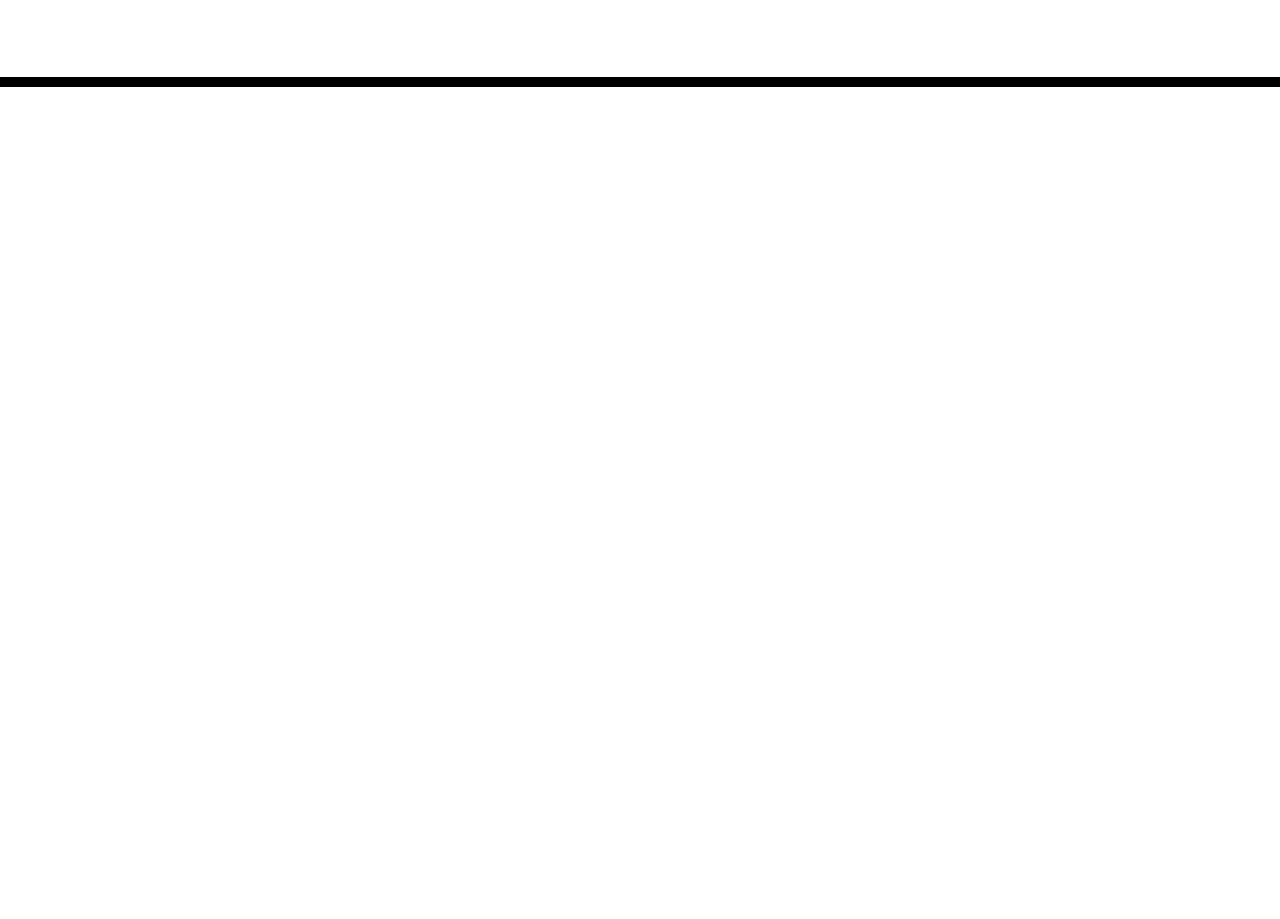
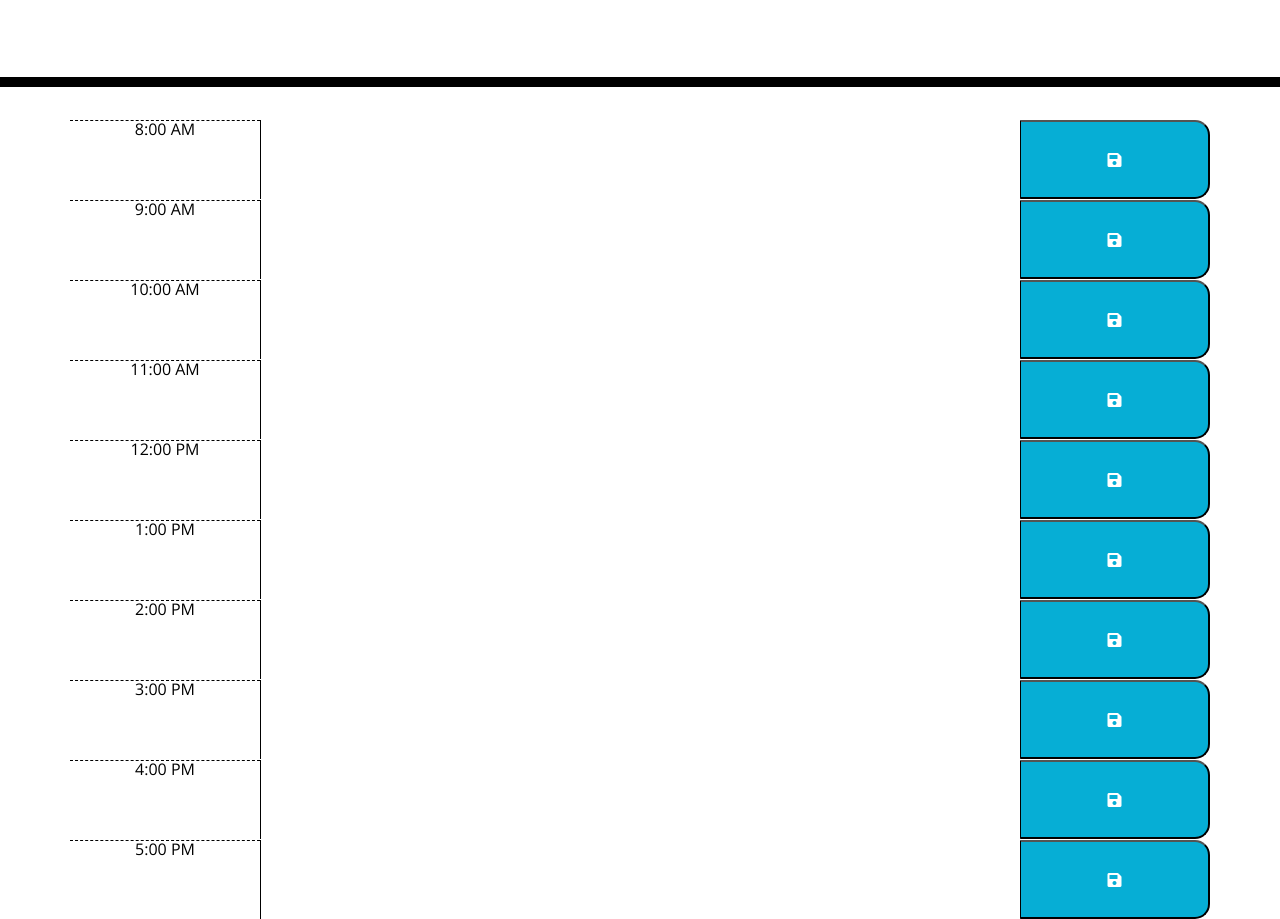
Before and after one commit to izzo2323/dailyplanner, a plain HTML site: page index.html in a window 1280 px wide. Shown: the part 181-1100 px from the top of the page. Before the commit the page ends 800 px from the top, so only its background shows below. Drawn offline with nearby package versions, Linux system fonts and the light colour scheme; files that its build step writes are made by us from their sources.

Commit message:
linked css and set up time blocks

```diff
--- a/index.html
+++ b/index.html
@@ -18,7 +18,7 @@
       href="https://fonts.googleapis.com/css?family=Open+Sans&display=swap"
       rel="stylesheet"
     />
-    <link rel="stylesheet" href="style.css" />
+    <link rel="stylesheet" href="./assets/css/style.css" />
     <title>Work Day Scheduler</title>
   </head>
 
@@ -30,6 +30,57 @@
     </header>
     <div class="container">
       <!-- Timeblocks go here -->
+      <div id="hour-8" class="row time-block">
+        <div class="col-2 hour">8:00 AM</div>
+        <textarea class="col-8 description"></textarea>
+        <button class="saveBtn col-2"><i class="fas fa-save"></i></button>
+      </div>
+      <div id="hour-9" class="row time-block">
+        <div class="col-2 hour">9:00 AM</div>
+        <textarea class="col-8 description"></textarea>
+        <button class="saveBtn col-2"><i class="fas fa-save"></i></button>
+      </div>
+      <div id="hour-10" class="row time-block">
+        <div class="col-2 hour">10:00 AM</div>
+        <textarea class="col-8 description"></textarea>
+        <button class="saveBtn col-2"><i class="fas fa-save"></i></button>
+      </div>
+      <div id="hour-11" class="row time-block">
+        <div class="col-2 hour">11:00 AM</div>
+        <textarea class="col-8 description"></textarea>
+        <button class="saveBtn col-2"><i class="fas fa-save"></i></button>
+      </div>
+      <div id="hour-12" class="row time-block">
+        <div class="col-2 hour">12:00 PM</div>
+        <textarea class="col-8 description"></textarea>
+        <button class="saveBtn col-2"><i class="fas fa-save"></i></button>
+      </div>
+      <div id="hour-13" class="row time-block">
+        <div class="col-2 hour">1:00 PM</div>
+        <textarea class="col-8 description"></textarea>
+        <button class="saveBtn col-2"><i class="fas fa-save"></i></button>
+      </div>
+      <div id="hour-14" class="row time-block">
+        <div class="col-2 hour">2:00 PM</div>
+        <textarea class="col-8 description"></textarea>
+        <button class="saveBtn col-2"><i class="fas fa-save"></i></button>
+      </div>
+      <div id="hour-15" class="row time-block">
+        <div class="col-2 hour">3:00 PM</div>
+        <textarea class="col-8 description"></textarea>
+        <button class="saveBtn col-2"><i class="fas fa-save"></i></button>
+      </div>
+      <div id="hour-16" class="row time-block">
+        <div class="col-2 hour">4:00 PM</div>
+        <textarea class="col-8 description"></textarea>
+        <button class="saveBtn col-2"><i class="fas fa-save"></i></button>
+      </div>
+      <div id="hour-17" class="row time-block">
+        <div class="col-2 hour">5:00 PM</div>
+        <textarea class="col-8 description"></textarea>
+        <button class="saveBtn col-2"><i class="fas fa-save"></i></button>
+      </div>
+
     </div>
 
     <script src="https://code.jquery.com/jquery-3.4.1.min.js"></script>
```
